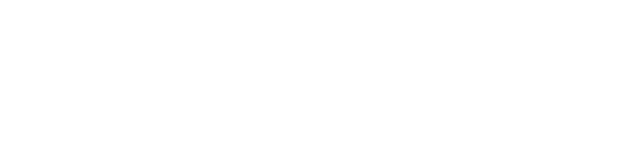
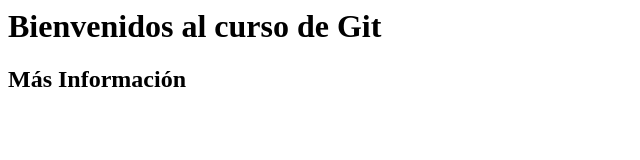
Before and after one commit to esteban4565/ProyectoGit, a plain HTML site: page index.html in a window 1280 px wide. Shown: the whole page, without its empty margins (0-640 px from the left). Drawn offline with Linux system fonts and the light colour scheme.

Commit message:
Agregue texto

```diff
--- a/index.html
+++ b/index.html
@@ -1,8 +1,9 @@
 <html>
 <head>
-	<title></title>
+	<title>Bienvenidos</title>
 </head>
 <body>
-
+<h1>Bienvenidos al curso de Git</h1>
+<h2>Más Información</h2>
 </body>
 </html>
```
